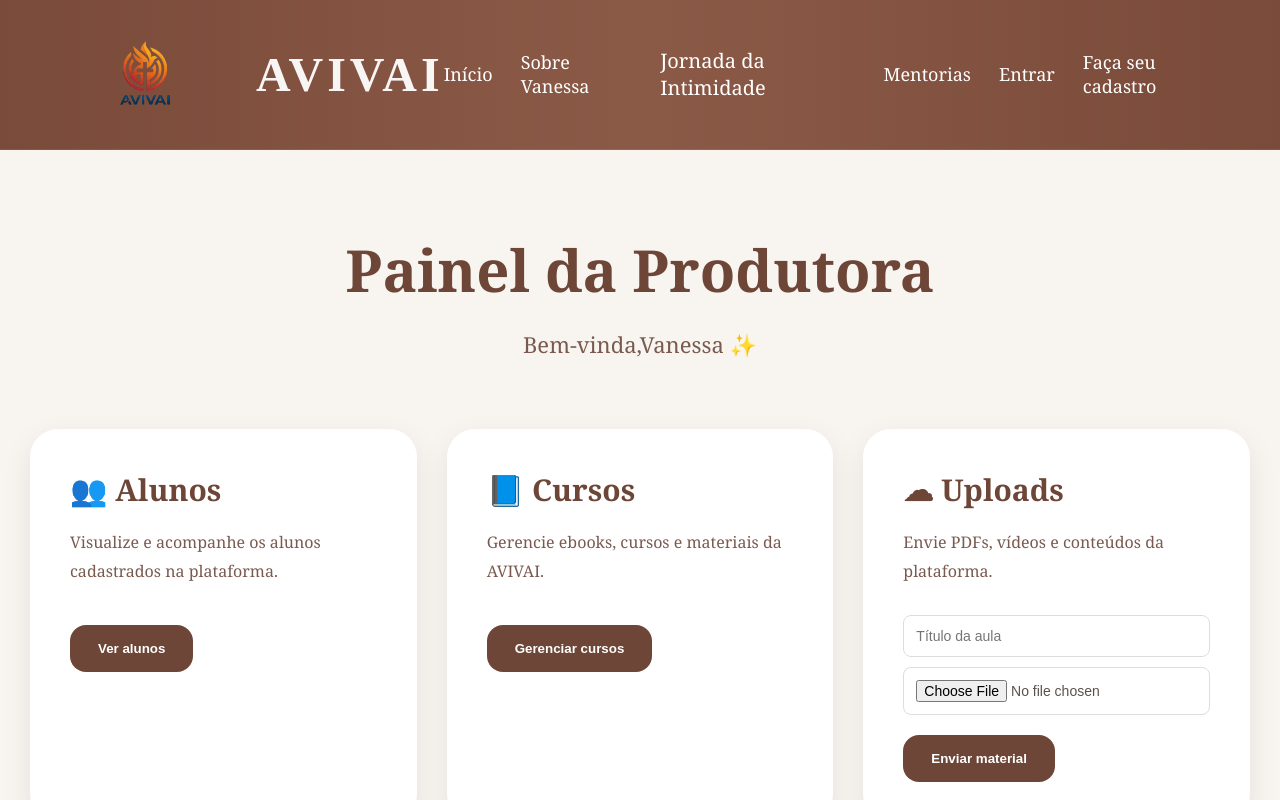
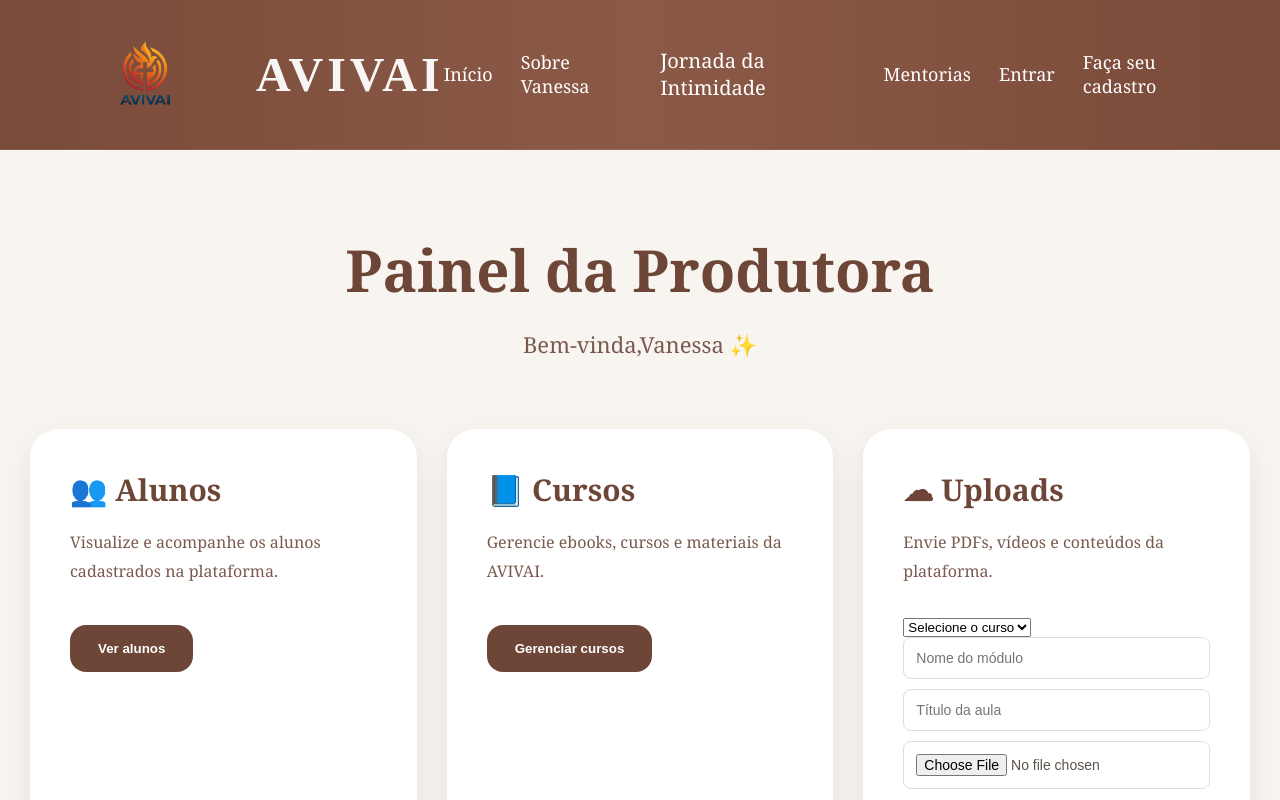
Before and after one commit to Mayra727/avivai-frontend, a React (Vite) app: page /produtor in a window 1280 px wide. Shown: the top 800 px of the page. Built offline with nearby package versions, Linux system fonts and the light colour scheme.

Commit message:
feat: add modular course structure with dynamic uploads

```diff
--- a/src/pages/ProducerDashboard.tsx
+++ b/src/pages/ProducerDashboard.tsx
@@ -2,8 +2,12 @@ import "./Producer.css";
 import { useState } from "react";
 import axios from "axios";
 import { useEffect } from "react";
+import { useNavigate } from "react-router-dom";
 
 export default function ProducerDashboard() {
+
+const navigate =
+useNavigate();
 
   const user = JSON.parse(
     localStorage.getItem("user") || "null"
@@ -23,6 +27,12 @@ useState("");
 
 const [creatingCourse, setCreatingCourse] =
 useState(false);
+
+const [moduleTitle, setModuleTitle] =
+useState("");
+
+const [selectedCourse, setSelectedCourse] =
+useState("");
 
 useEffect(() => {
 
@@ -91,7 +101,11 @@ useEffect(() => {
             na plataforma.
           </p>
 
-          <button>
+          <button
+  onClick={()=>
+    navigate("/alunos")
+  }
+>
   Ver alunos
 </button>
 
@@ -111,7 +125,11 @@ useEffect(() => {
             da AVIVAI.
           </p>
 
-          <button>
+          <button
+  onClick={()=>
+    navigate("/cursos")
+  }
+>
   Gerenciar cursos
 </button>
 
@@ -130,6 +148,53 @@ useEffect(() => {
     vídeos e conteúdos
     da plataforma.
   </p>
+
+<select
+
+  value={selectedCourse}
+
+  onChange={(e)=>
+    setSelectedCourse(
+      e.target.value
+    )
+  }
+
+>
+
+  <option value="">
+    Selecione o curso
+  </option>
+
+  {courses.map((course:any)=>(
+
+    <option
+      key={course._id}
+      value={course._id}
+    >
+
+      {course.title}
+
+    </option>
+
+  ))}
+
+</select>
+
+<input
+
+  type="text"
+
+  placeholder="Nome do módulo"
+
+  value={moduleTitle}
+
+  onChange={(e)=>
+    setModuleTitle(
+      e.target.value
+    )
+  }
+
+/>
 
 <input
 
@@ -206,25 +271,15 @@ useEffect(() => {
         const uploadedUrl =
 res.data.url;
 
-await axios.post(
+await axios.put(
 
-  "https://api.avivaioficial.com.br/courses",
+`https://api.avivaioficial.com.br/courses/${selectedCourse}`,
 
   {
 
-    title:"Curso AVIVAI",
+    moduleTitle,
 
-    creatorId:user.id,
-
-    modules:[
-
-      {
-
-        title:"Módulo 1",
-
-        lessons:[
-
-          {
+    lesson:{
 
       title:lessonTitle,
 
@@ -233,12 +288,6 @@ await axios.post(
       content:uploadedUrl
 
     }
-
-        ]
-
-      }
-
-    ]
 
   }
 
@@ -286,7 +335,11 @@ alert(
             dos alunos.
           </p>
 
-          <button>
+          <button
+  onClick={()=>
+    navigate("/metricas")
+  }
+>
   Ver métricas
 </button>
 
```
Lines whose indentation alone changed are shown as unchanged.
